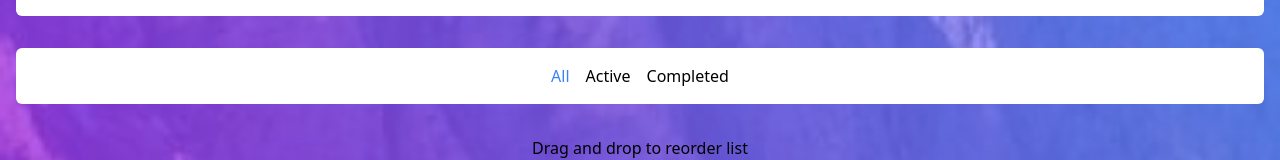
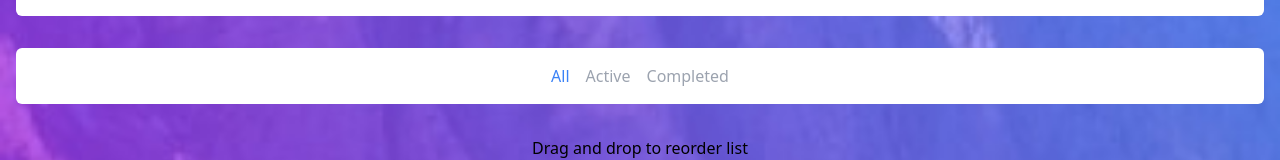
Before and after one commit to HamletDossier/Homework, a React (Vite) app: page / in a window 1280 px wide. Shown: the part 513-673 px from the top of the page. Built offline with nearby package versions, Linux system fonts and the light colour scheme.

Commit message:
Add filters functionality

```diff
--- a/src/App.tsx
+++ b/src/App.tsx
@@ -30,14 +30,27 @@ const App = () =>{
   const clearCompleted = () =>{
     setTodos(todos.filter((todo)=> !todo.completed));
   }
+  const [filter,setFilter] = useState("all");
+  const filteresdTodos = () =>{
+    switch(filter){
+      case "all":
+        return todos;
+      case "active":
+        return todos.filter((todo)=> !todo.completed);
+      case "completed":
+        return todos.filter((todo)=> todo.completed);
+      default:
+        return todos;
+    }
+  }
   return (
     <div className="bg-[url('./assets/images/bg-mobile-light.jpg')] bg-contain bg-no-repeat bg-gray-300 min-h-screen">
       <Header />
       <main className="container mx-auto px-4 mt-8">
         <TodoCreate createTodo={createTodo}/>
-        <TodoList todos={todos} removeTodo={removeTodo} updateTodo={updateTodo}/>
+        <TodoList todos={filteresdTodos()} removeTodo={removeTodo} updateTodo={updateTodo}/>
         <TodoComputed computedItemsLeft={computedItemsLeft} clearCompleted={clearCompleted}/>
-        <TodoFilter />
+        <TodoFilter setFilter={setFilter} filter={filter}/>
       </main>
       <footer className="text-center mt-8">Drag and drop to reorder list</footer>
     </div>
--- a/src/components/TodoFilter.tsx
+++ b/src/components/TodoFilter.tsx
@@ -1,10 +1,10 @@
-const TodoComputed = () => {
+const TodoComputed = ({setFilter,filter}) => {
   return (
     <section className="container mx-auto mt-8">
       <div className="bg-white p-4 rounded-md flex justify-center gap-4">
-        <button className="text-blue-500">All</button>
-        <button className="hover:text-blue-500">Active</button>
-        <button className="hover:text-blue-500">Completed</button>
+        <button onClick={()=> setFilter("all")} className={`${filter == 'all' ? 'text-blue-500':'text-gray-400'}`}>All</button>
+        <button onClick={()=> setFilter("active")}  className={`${filter == 'active' ? 'text-blue-500':'text-gray-400'}`}>Active</button>
+        <button  onClick={()=> setFilter("completed")}  className={`${filter == 'completed' ? 'text-blue-500':'text-gray-400'}`}>Completed</button>
       </div>
     </section>);
 }
```
